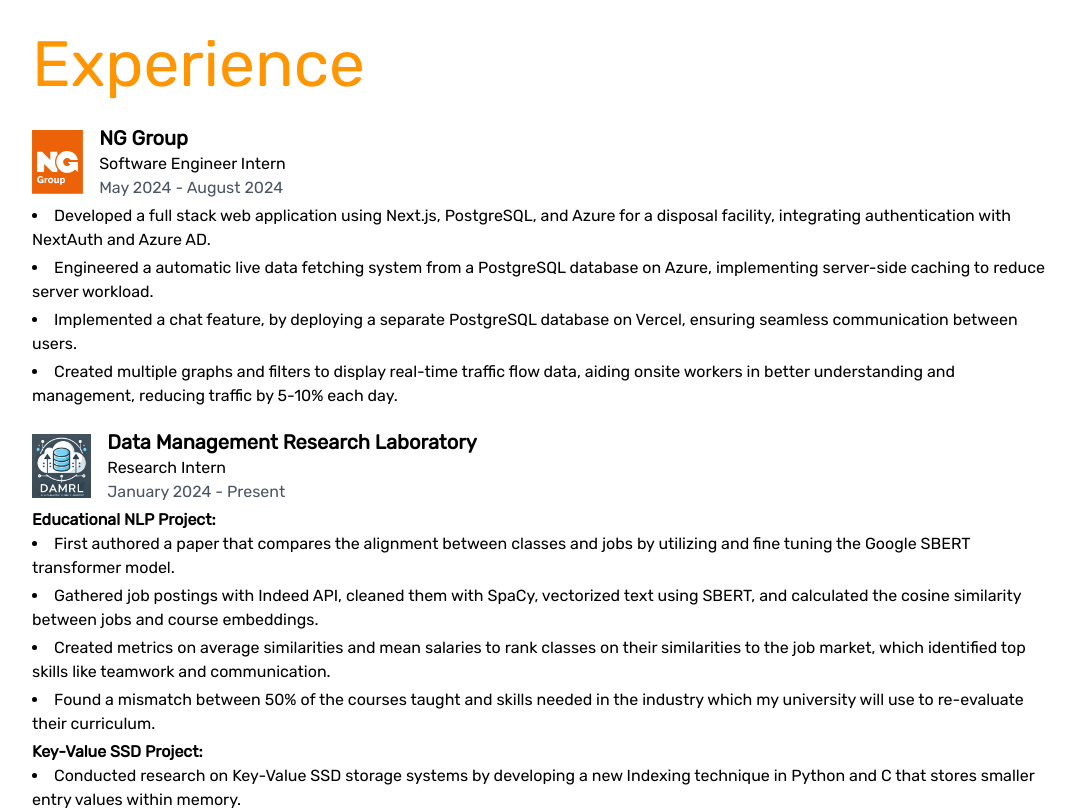
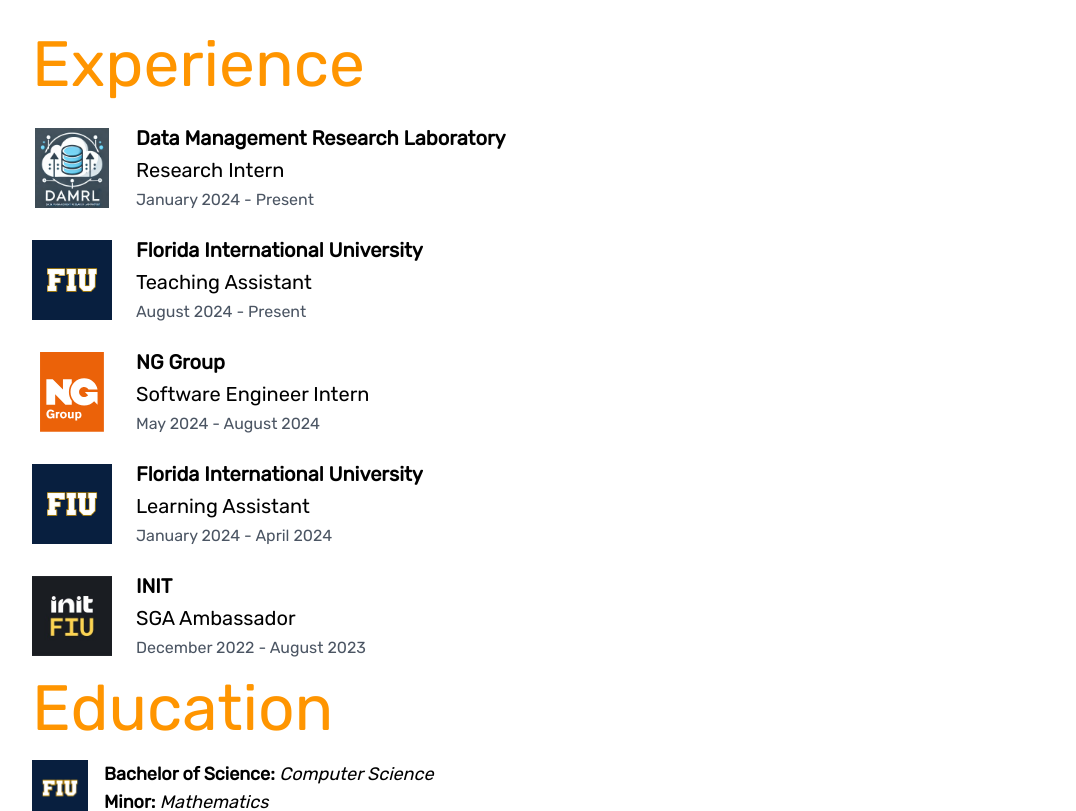
Before and after one commit to chriskverne/Portfolio-website, a Next.js app: page / in a window 1280 px wide. Shown: the part 740-1551 px from the top of the page, without its empty margins (96-1172 px from the left). Built offline with nearby package versions, Linux system fonts and the light colour scheme.

Commit message:
removed job descriptions

```diff
--- a/app/components/Experience.tsx
+++ b/app/components/Experience.tsx
@@ -5,14 +5,14 @@
   return (
       <div className='mb-5'>
         <div className="flex items-center">
-          <img src={imgURL} alt={`${company} logo`} className="h-16 mr-4" />
-          <div>
+        <img src={imgURL} alt={`${company} logo`} className="h-20 w-20 object-contain mr-4" />
+        <div className='ml-2 space-y-1'>
             <h2 className="text-xl font-semibold">{company}</h2>
-            <h3 className="text-md">{title}</h3>
+            <h3 className="text-xl">{title}</h3>
             <p className="text-gray-600 text-md">{startDate} - {endDate}</p>
           </div>
         </div>
-        {subSections.map((section, index) => (
+        {/*subSections.map((section, index) => (
           <div key={index} className="mt-1">
             {section.subTitle && <h4 className="text-md font-semibold">{section.subTitle}</h4>}
             <ul className="list-disc list-inside">
@@ -21,7 +21,7 @@
               ))}
             </ul>
           </div>
-        ))}
+        ))*/}
       </div>
   );
 };
--- a/app/components/Experiences.tsx
+++ b/app/components/Experiences.tsx
@@ -10,7 +10,7 @@
         <Title title={"Experience"} />
       </div>
 
-      <div className='mt-3 w-4/5'>
+      <div className='mt-3 w-4/5 space-y-6'>
         {experiences.map((experience, i) => (
           <Experience key={i} job={experience} />
         ))}
--- a/constants/constants.ts
+++ b/constants/constants.ts
@@ -66,7 +66,7 @@
   const experience3 = {
     company: 'Florida International University',
     imgURL: '/FIULogo.png',
-    title: 'Teaching Assistant',
+    title: 'Learning Assistant',
     startDate: 'January 2024',
     endDate: 'April 2024',
     subSections : [
@@ -81,9 +81,9 @@
   const experience4 = {
     company: 'INIT',
     imgURL: '/init_fiu_logo.jpg',
-    title: 'Ambassador',
-    startDate: 'January 2024',
-    endDate: 'April 2024',
+    title: 'SGA Ambassador',
+    startDate: 'December 2022',
+    endDate: 'August 2023',
     subSections : [
         { subTitle: 'SGA Representative',
           description: [
@@ -99,7 +99,22 @@
     ]
   }
 
-export const experiences = [experience1, experience2, experience3, experience4];
+  const experience5 = {
+    company: 'Florida International University',
+    imgURL: '/FIULogo.png',
+    title: 'Teaching Assistant',
+    startDate: 'August 2024',
+    endDate: 'Present',
+    subSections : [
+        { subTitle: '',
+          description: [
+            'Tutored a class of 40+ students in data structures and algorithms. Held weekly office hours and graded homework and exams.'
+          ]
+        }
+    ]
+  }
+
+export const experiences = [experience2, experience5, experience1, experience3, experience4];
 
 export const paper1 = {
   title: "Emulating In-Storage Indexing for High Performance Key-Value Storage Devices",
```
